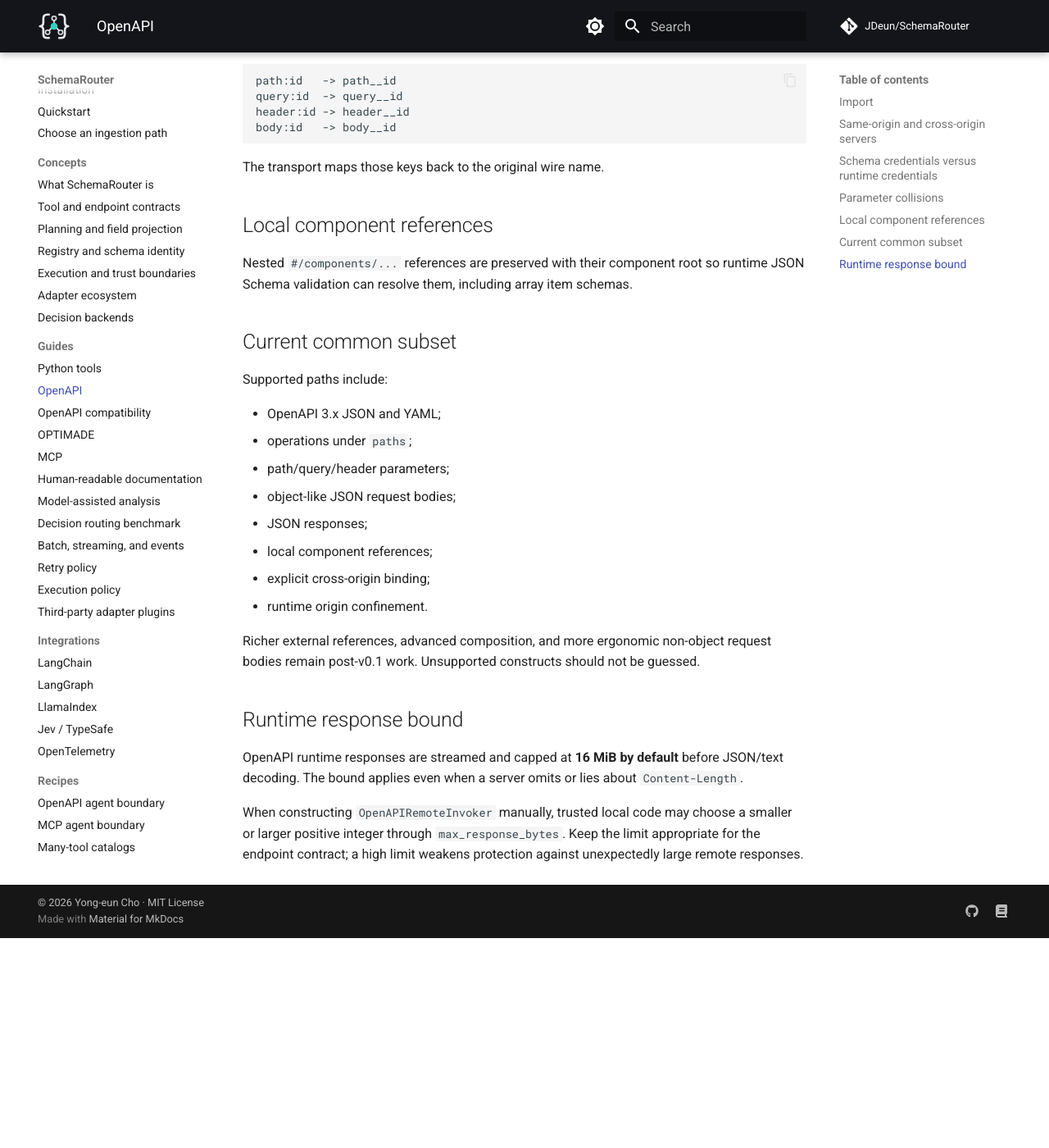
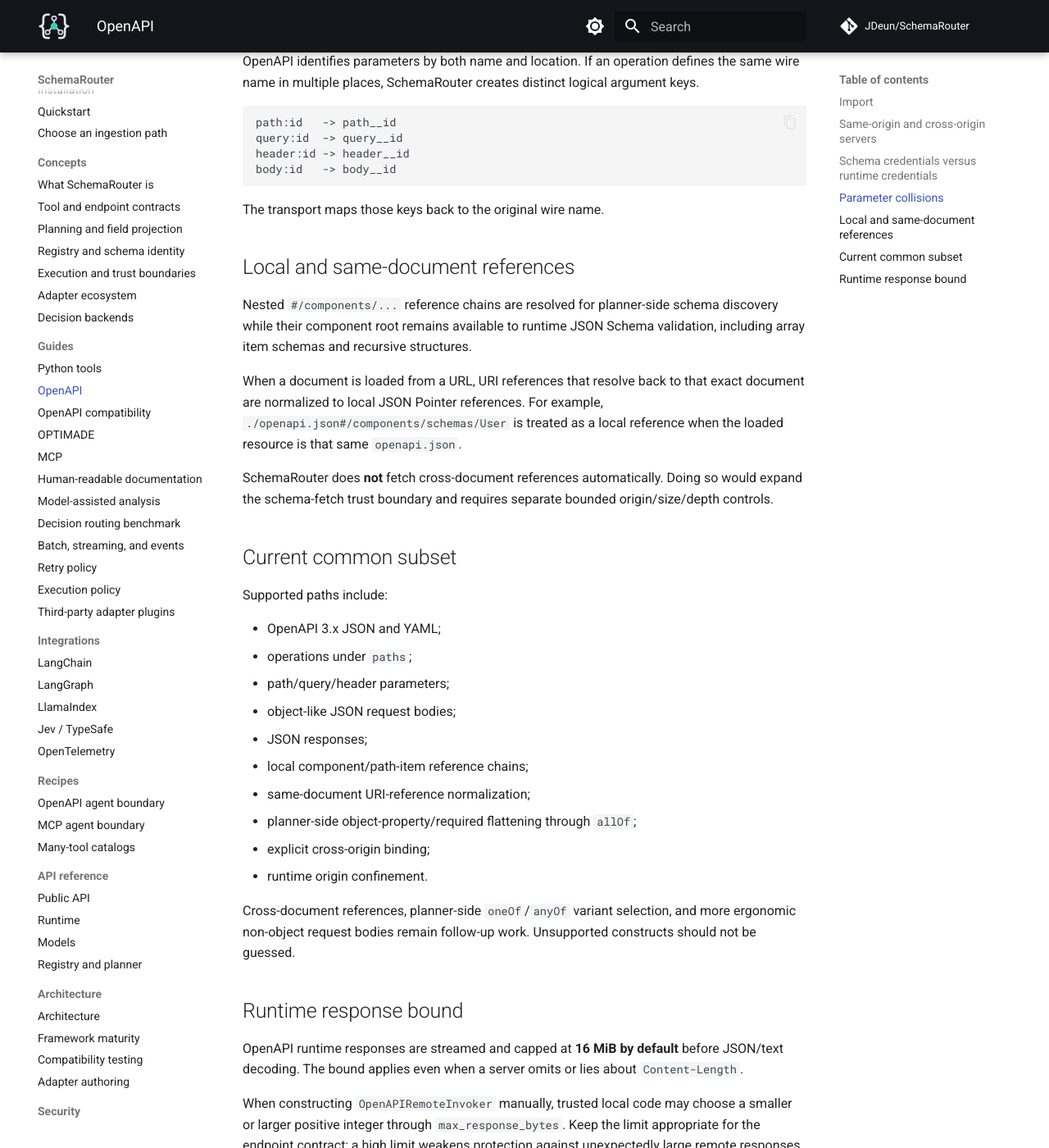
Before and after one commit to JDeun/SchemaRouter, an MkDocs documentation site: the page built from docs/guides/openapi.md, in a window 1280 px wide and 1400 px high, scrolled down 1274 px. Shown: the whole window at 82% size. Built offline with MkDocs 1.6.1 and Material for MkDocs 9.7.7, drawn with Linux system fonts in a browser that asks for light colours; comment, search, counter and statistics services are not loaded; before the commit the page ends 2418 px from its top, so only the background shows below that; some of the changed text lies outside the part shown.

Commit message:
docs: document OpenAPI ref and allOf support

````diff
--- a/docs/guides/openapi.md
+++ b/docs/guides/openapi.md
@@ -14,7 +14,10 @@
 ```
 
 The adapter imports operations, path/query/header parameters, JSON request-body properties, response
-schemas, local component references, and read/write classification inferred from the HTTP method.
+schemas, local component references, local reference chains, local Path Item references, and
+read/write classification inferred from the HTTP method. Object properties and required fields
+reachable through `allOf` are flattened for planner visibility while the original composition is
+retained for runtime JSON Schema validation.
 
 ## Same-origin and cross-origin servers
 
@@ -60,10 +63,19 @@
 
 The transport maps those keys back to the original wire name.
 
-## Local component references
+## Local and same-document references
 
-Nested `#/components/...` references are preserved with their component root so runtime JSON Schema
-validation can resolve them, including array item schemas.
+Nested `#/components/...` reference chains are resolved for planner-side schema discovery while
+their component root remains available to runtime JSON Schema validation, including array item
+schemas and recursive structures.
+
+When a document is loaded from a URL, URI references that resolve back to that exact document are
+normalized to local JSON Pointer references. For example,
+`./openapi.json#/components/schemas/User` is treated as a local reference when the loaded resource
+is that same `openapi.json`.
+
+SchemaRouter does **not** fetch cross-document references automatically. Doing so would expand the
+schema-fetch trust boundary and requires separate bounded origin/size/depth controls.
 
 ## Current common subset
 
@@ -74,12 +86,14 @@
 - path/query/header parameters;
 - object-like JSON request bodies;
 - JSON responses;
-- local component references;
+- local component/path-item reference chains;
+- same-document URI-reference normalization;
+- planner-side object-property/required flattening through `allOf`;
 - explicit cross-origin binding;
 - runtime origin confinement.
 
-Richer external references, advanced composition, and more ergonomic non-object request bodies remain
-post-v0.1 work. Unsupported constructs should not be guessed.
+Cross-document references, planner-side `oneOf`/`anyOf` variant selection, and more ergonomic
+non-object request bodies remain follow-up work. Unsupported constructs should not be guessed.
 
 
 ## Runtime response bound
````
